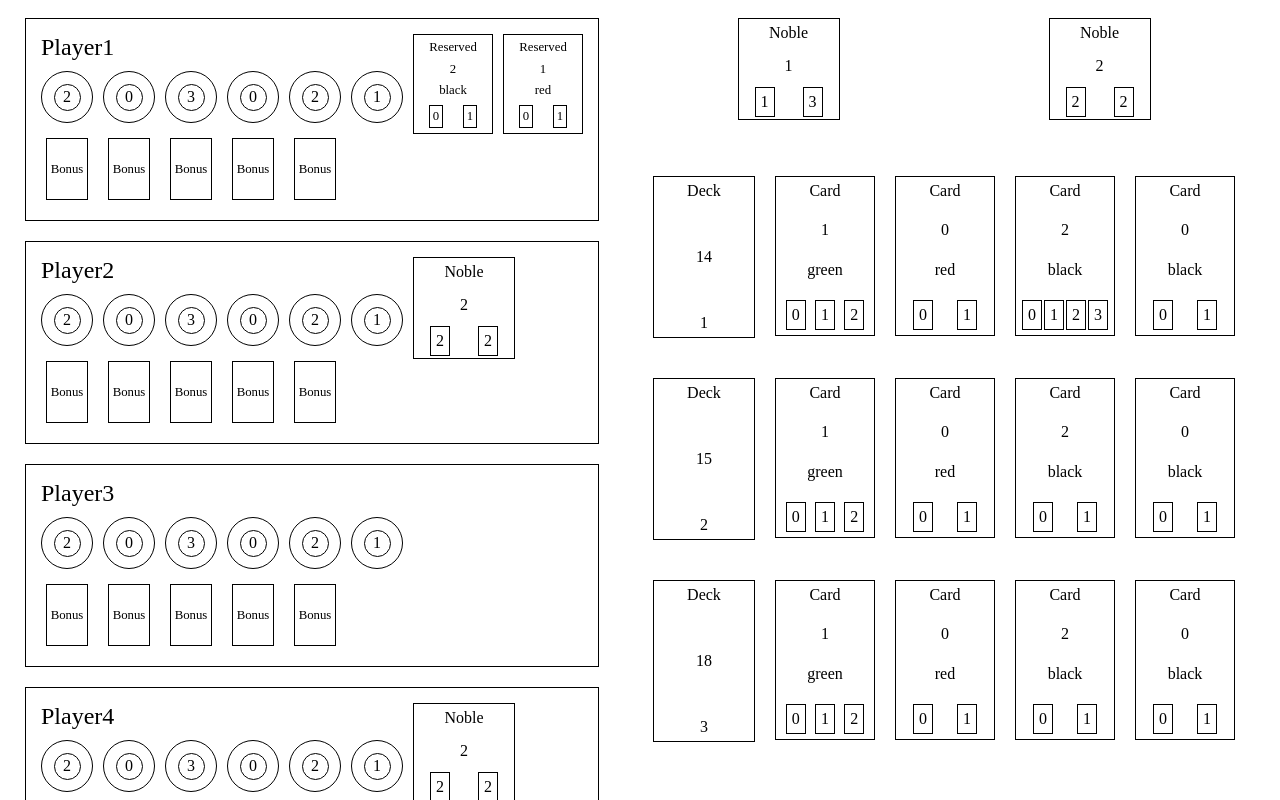
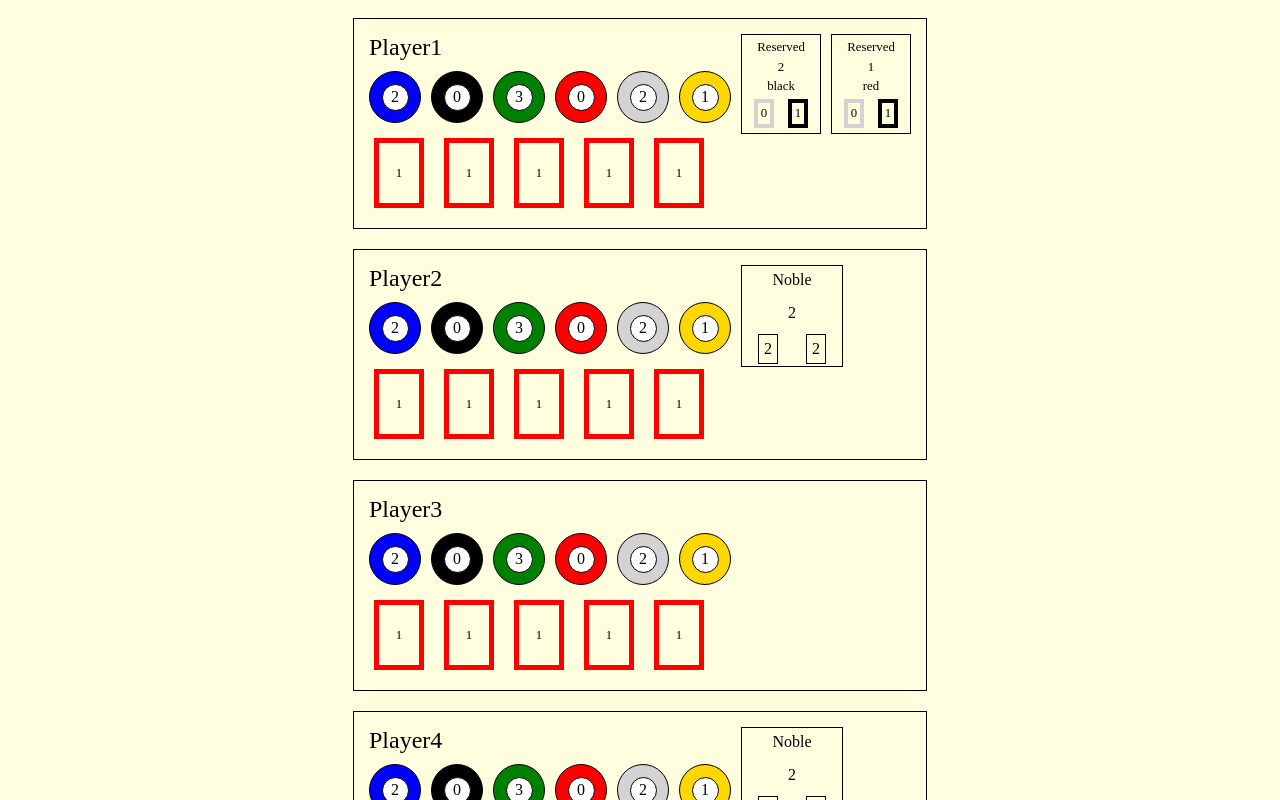
Before and after one commit to RathaR/board-games-map, a React app: page / in a window 1280 px wide. Shown: the top 800 px of the page. Built offline with nearby package versions, Linux system fonts and the light colour scheme.

Commit message:
update cards costs

```diff
--- a/client/data.js
+++ b/client/data.js
@@ -33,7 +33,16 @@ const GAME_STATE = {
       white: 2,
       gold: 1,
     },
-    cards: [],
+    cards: [{
+      level: 1,
+      prestige: 1,
+      bonus: COLORS.GREEN,
+      cost: {
+        red: 1,
+        blue: 2,
+        black: 3,
+      }
+    }],
   }, {
     id: 'Player2',
     nobles: [{
--- a/client/scense/Game/components/Card/index.jsx
+++ b/client/scense/Game/components/Card/index.jsx
@@ -2,16 +2,24 @@ import React, { Component } from 'react';
 import './styles.scss'
 import PropTypes from  'prop-types';
 import classNames from 'classnames';
+import {COLORS} from "../../../../constants/common";
 
 const BLOCK = 'card';
 
 class Card extends Component {
 
+  getCostTokenClasses(color, type) {
+    return classNames(
+      `${BLOCK}__cost-token`,
+      `${BLOCK}__cost-token--${color}`,
+      {[`${BLOCK}__cost-token--reserved`]: type === 'Reserved'});
+  }
+
   render() {
     const {card: {prestige, bonus, cost}, type} = this.props;
 
     const blockClasses = classNames(`${BLOCK}`, {[`${BLOCK}--reserved`]: type === 'Reserved'});
-    const costTokenClasses = classNames(`${BLOCK}__cost-token`, {[`${BLOCK}__cost-token--reserved`]: type === 'Reserved'});
+
 
     return (<div className={blockClasses}>
       <div className={`${BLOCK}__title`}>
@@ -20,7 +28,7 @@ class Card extends Component {
       <div className={`${BLOCK}__prestige`}>{prestige}</div>
       <div className={`${BLOCK}__bonus`}>{bonus}</div>
       <div className={`${BLOCK}__cost`}>
-        {Object.keys(cost).map((elem, index) => <div className={costTokenClasses} key={index}>{index}</div> )}
+        {Object.keys(cost).map((color, index) => <div className={this.getCostTokenClasses(color, type)}  key={index}>{index}</div> )}
       </div>
     </div>);
   }
--- a/client/scense/Game/components/Card/styles.scss
+++ b/client/scense/Game/components/Card/styles.scss
@@ -1,4 +1,4 @@
-$card-width: 100px;
+$card-width: 120px;
 $card-height: 160px;
 $card-width-reserved: 80px;
 $card-height-reserved: 100px;
@@ -34,12 +34,29 @@ $card-height-reserved: 100px;
   }
 
   &__cost-token {
-    border: 1px solid black;
+    border: 4px solid black;
     padding: 5px;
 
     &--reserved {
       padding: 3px;
     }
+
+    &--red {
+      border-color: red;
+    }
+
+    &--blue {
+      border-color: blue;
+    }
+
+    &--green {
+      border-color: green;
+    }
+
+    &--white {
+      border-color: lightgray;
+    }
+
   }
 
   &--available {
--- a/client/scense/Game/components/PlayerInformation/components/Bonus/index.jsx
+++ b/client/scense/Game/components/PlayerInformation/components/Bonus/index.jsx
@@ -2,6 +2,7 @@ import React, { Component } from 'react';
 import PropTypes from 'prop-types';
 import classNames from 'classnames';
 import './styles.scss'
+import {COLORS} from "../../../../../../constants/common";
 
 const BLOCK = 'bonus';
 class Bonus extends Component {
@@ -9,13 +10,28 @@ class Bonus extends Component {
   };
 
   render() {
-    return (<div className={`${BLOCK}`}>
-      Bonus
+    const {amount, color} = this.props;
+    const blockClasses = classNames(this.props.className, `${BLOCK}`, {
+      [`${BLOCK}--red`]: color === COLORS.RED,
+      [`${BLOCK}--black`]: color === COLORS.BLACK,
+      [`${BLOCK}--green`]: color === COLORS.GREEN,
+      [`${BLOCK}--gold`]: color === COLORS.GOLD,
+      [`${BLOCK}--blue`]: color === COLORS.BLUE,
+      [`${BLOCK}--white`]: color === COLORS.WHITE,
+    });
+
+    return (<div className={blockClasses}>
+      <div className={`${BLOCK}__amount`}>
+        {amount}
+      </div>
     </div>);
   }
 }
 
 Bonus.propTypes = {
+  color: PropTypes.string,
+  amount: PropTypes.number,
+  className: PropTypes.string,
 };
 
 export default Bonus;
--- a/client/scense/Game/components/PlayerInformation/components/Bonus/styles.scss
+++ b/client/scense/Game/components/PlayerInformation/components/Bonus/styles.scss
@@ -4,9 +4,21 @@ $bonus-height: 60px;
 .bonus {
   width: $bonus-width;
   height: $bonus-height;
-  border: 1px solid black;
-  line-height: $bonus-height;
+  border: 5px solid black;
   text-align: center;
   margin: 10px;
   font-size: 0.8em;
+  display: flex;
+
+  &__amount {
+    margin: auto;
+  }
+
+  &--red {
+    border-color: red;
+  }
+
+  &--green {
+    border-color: green;
+  }
 }
--- a/client/scense/Game/components/PlayerInformation/index.jsx
+++ b/client/scense/Game/components/PlayerInformation/index.jsx
@@ -30,7 +30,7 @@ class PlayerInformation extends Component {
         {[1,2,3,4,5].map(
           (elem, index) =>
             <div key={index} className={`${BLOCK}__bonus-container`}>
-              <Bonus />
+              <Bonus amount={1} color='red'/>
             </div>)}
       </div>)
   }
--- a/client/scense/Game/components/Token/index.jsx
+++ b/client/scense/Game/components/Token/index.jsx
@@ -2,6 +2,7 @@ import React, { Component } from 'react';
 import PropTypes from 'prop-types';
 import classNames from 'classnames';
 import './styles.scss'
+import {COLORS} from "../../../../constants/common";
 
 const BLOCK = 'token';
 class Token extends Component {
@@ -10,9 +11,16 @@ class Token extends Component {
 
   render() {
     const {color, amount} = this.props;
-    const blocClasses = classNames(this.props.className, `${BLOCK}`);
+    const blockClasses = classNames(this.props.className, `${BLOCK}`, {
+      [`${BLOCK}--red`]: color === COLORS.RED,
+      [`${BLOCK}--black`]: color === COLORS.BLACK,
+      [`${BLOCK}--green`]: color === COLORS.GREEN,
+      [`${BLOCK}--gold`]: color === COLORS.GOLD,
+      [`${BLOCK}--blue`]: color === COLORS.BLUE,
+      [`${BLOCK}--white`]: color === COLORS.WHITE,
+    });
 
-    return (<div className={blocClasses}>
+    return (<div className={blockClasses}>
       <div className={`${BLOCK}__icon`}>
         <div className={`${BLOCK}__amount`}>
           {amount}
--- a/client/scense/Game/components/Token/styles.scss
+++ b/client/scense/Game/components/Token/styles.scss
@@ -14,14 +14,6 @@ $token-size-minimized: 50px;
     width: $token-size-minimized;
   }
 
-  &__icon {
-    margin: auto;
-    width: 50%;
-    height: 50%;
-    border: 1px solid black;
-    border-radius: 50%;
-    display: flex;
-
   &--red {
     background-color: red;
   }
@@ -30,8 +22,8 @@ $token-size-minimized: 50px;
     background-color: black;
   }
 
-    &--yellow {
-      background-color: yellow;
+  &--gold {
+    background-color: gold;
   }
 
   &--blue {
@@ -45,6 +37,15 @@ $token-size-minimized: 50px;
   &--white {
     background-color: lightgray;
   }
+
+  &__icon {
+    margin: auto;
+    width: 50%;
+    height: 50%;
+    border: 1px solid black;
+    border-radius: 50%;
+    display: flex;
+    background-color: white;
   }
 
   &__amount {
--- a/client/styles.scss
+++ b/client/styles.scss
@@ -1,5 +1,9 @@
+
+body {
+  background-color: lightyellow;
+}
+
 .app {
-
   &__header {
 
   }
```
Lines whose indentation alone changed are shown as unchanged.
